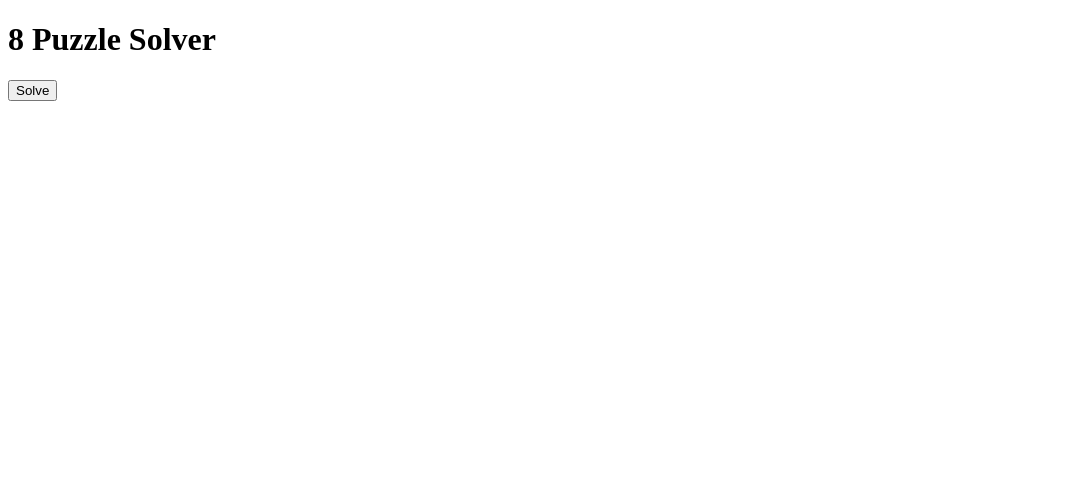
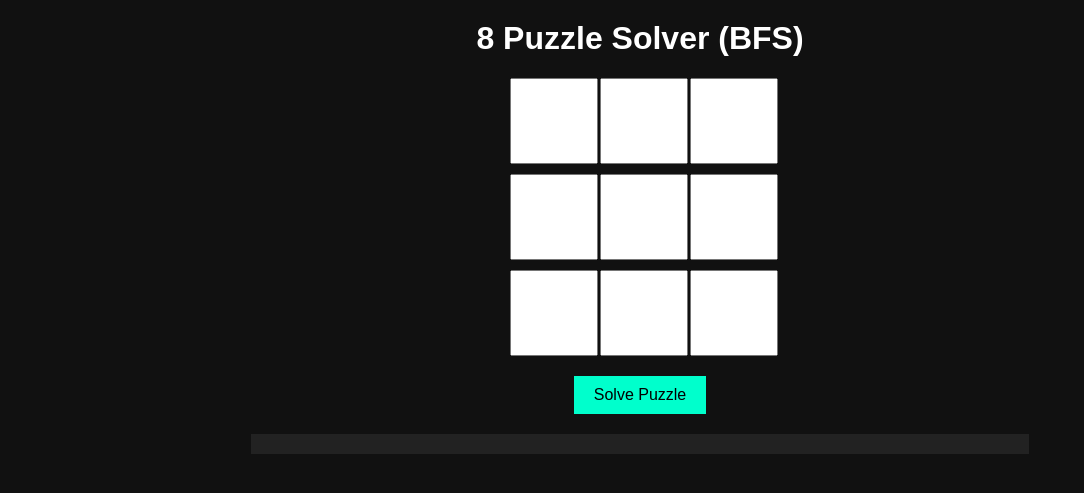
Before and after one commit to BALASUDHAN1807/8-puzzle-game, a Flask app: page / in a window 1280 px wide. Shown: the top 493 px of the page, without its empty margins (0-1084 px from the left). Run offline with Flask 3, Linux system fonts and the light colour scheme.

Commit message:
Update title and enhance styling for puzzle solver

```diff
--- a/templates/index.html
+++ b/templates/index.html
@@ -1,26 +1,99 @@
 <!DOCTYPE html>
 <html>
 <head>
-    <title>8 Puzzle BFS</title>
+    <title>8 Puzzle Solver (BFS)</title>
+    <style>
+        body {
+            font-family: Arial;
+            text-align: center;
+            background: #111;
+            color: #fff;
+        }
+
+        h1 {
+            margin-top: 20px;
+        }
+
+        .grid {
+            display: grid;
+            grid-template-columns: repeat(3, 80px);
+            gap: 10px;
+            justify-content: center;
+            margin: 20px;
+        }
+
+        input {
+            width: 80px;
+            height: 80px;
+            font-size: 24px;
+            text-align: center;
+        }
+
+        button {
+            padding: 10px 20px;
+            font-size: 16px;
+            background: #00ffcc;
+            border: none;
+            cursor: pointer;
+        }
+
+        pre {
+            text-align: left;
+            background: #222;
+            padding: 10px;
+            margin: 20px auto;
+            width: 60%;
+            overflow-x: auto;
+        }
+    </style>
 </head>
 <body>
-    <h1>8 Puzzle Solver</h1>
-    <button onclick="solve()">Solve</button>
+
+    <h1>8 Puzzle Solver (BFS)</h1>
+
+    <div class="grid">
+        <input type="number" id="c0">
+        <input type="number" id="c1">
+        <input type="number" id="c2">
+        <input type="number" id="c3">
+        <input type="number" id="c4">
+        <input type="number" id="c5">
+        <input type="number" id="c6">
+        <input type="number" id="c7">
+        <input type="number" id="c8">
+    </div>
+
+    <button onclick="solve()">Solve Puzzle</button>
+
     <pre id="output"></pre>
 
     <script>
+        function getInput() {
+            let arr = [];
+            for (let i = 0; i < 9; i++) {
+                let val = document.getElementById("c" + i).value;
+                arr.push(parseInt(val));
+            }
+            return arr;
+        }
+
         async function solve() {
-            const state = [1,2,3,4,0,5,6,7,8];
+            const state = getInput();
 
             const res = await fetch('/solve', {
                 method: 'POST',
-                headers: {'Content-Type': 'application/json'},
-                body: JSON.stringify({state})
+                headers: {
+                    'Content-Type': 'application/json'
+                },
+                body: JSON.stringify({ state: state })
             });
 
             const data = await res.json();
-            document.getElementById('output').innerText = JSON.stringify(data, null, 2);
+
+            document.getElementById("output").innerText =
+                JSON.stringify(data, null, 2);
         }
     </script>
+
 </body>
 </html>
```
